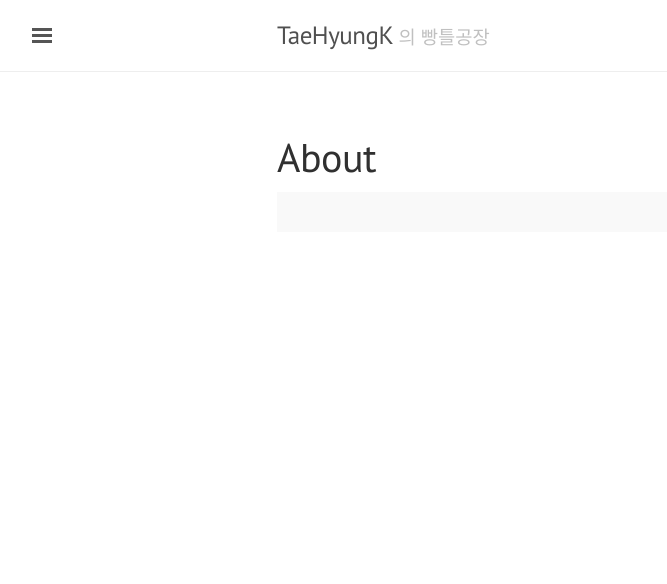
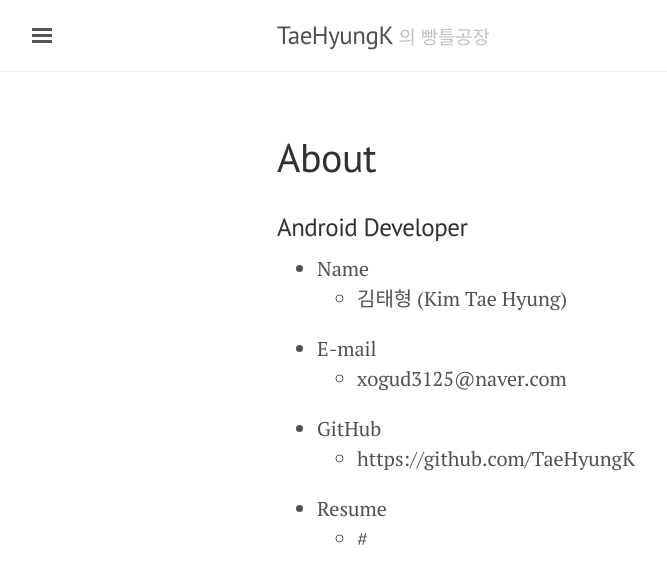
Before and after one commit to TaeHyungK/TaeHyungK.github.io, a Jekyll site: the page built from about.md, in a window 1280 px wide. Shown: the top 584 px of the page, without its empty margins (3-670 px from the left). Built offline with Jekyll 4.4.1, drawn with Linux system fonts in a browser that asks for light colours.

Commit message:
[About] About 파일 수정

```diff
--- a/about.md
+++ b/about.md
@@ -3,6 +3,12 @@ layout: page
 title: About
 ---
 
-<p class="message">
-
-</p>
+### Android Developer
+ - Name
+   - 김태형 (Kim Tae Hyung)
+ - E-mail
+   - xogud3125@naver.com
+ - GitHub
+   - https://github.com/TaeHyungK
+ - Resume
+   - #
```
